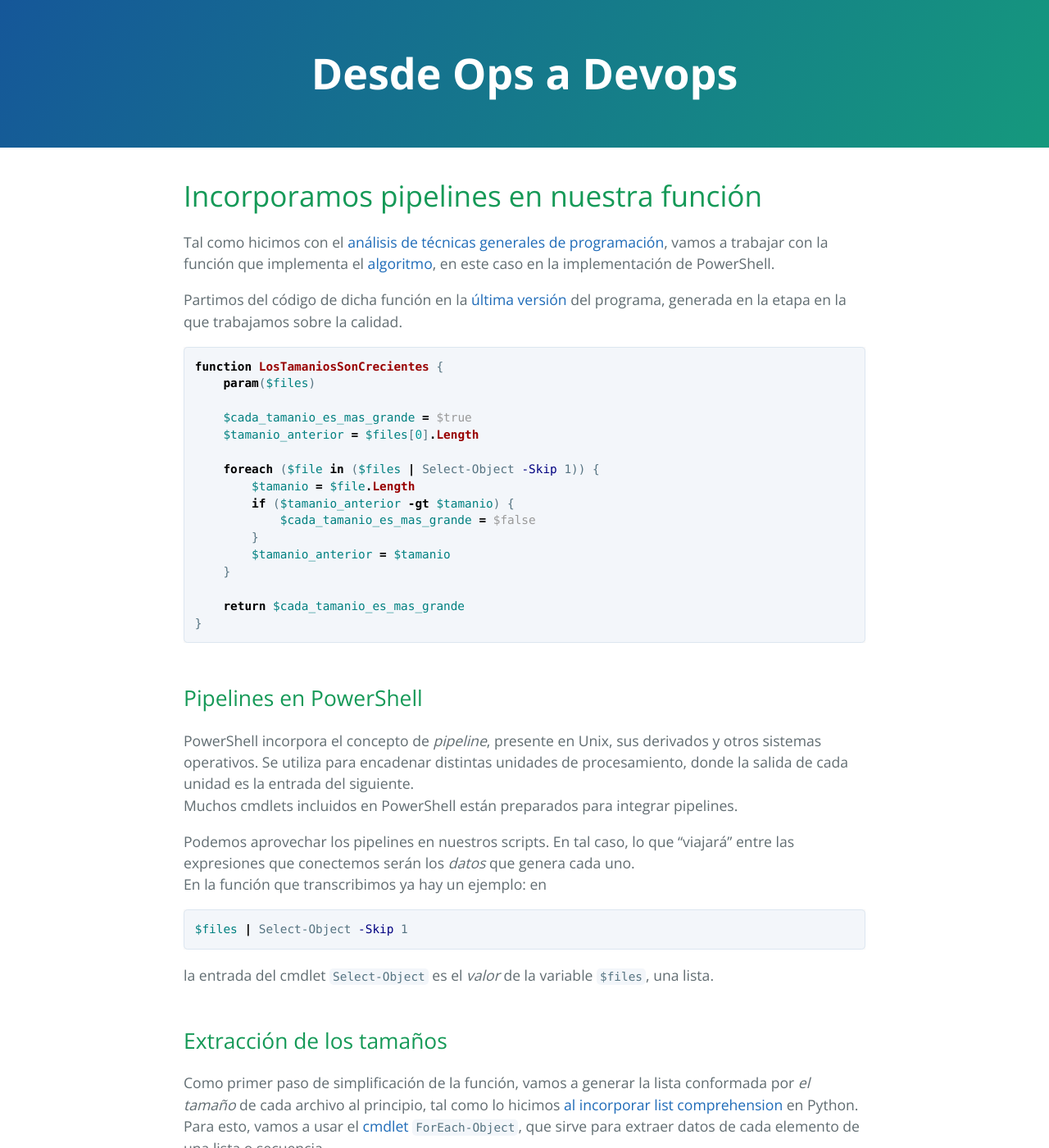
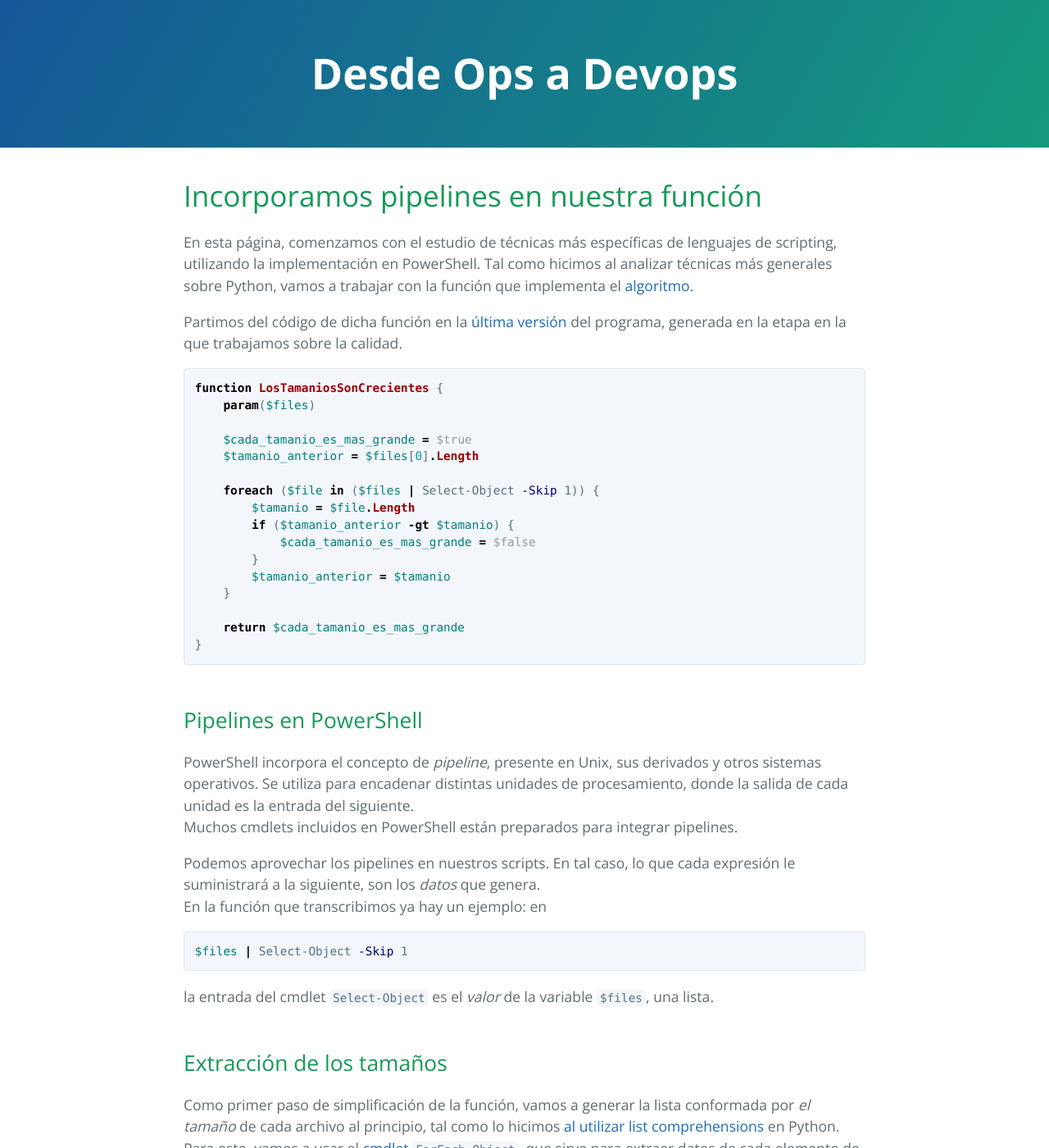
Before and after one commit to clombardi/design-thinking, a Jekyll site: the page built from logica-algoritmica/algoritmia-powershell/pipelines-intro.md, in a window 1280 px wide and 1400 px high. Shown: the whole window at 82% size. Built offline with Jekyll 4.4.1, drawn with Linux system fonts in a browser that asks for light colours; our own code applies the rules of GitHub Pages for plain Markdown files; some of the changed text lies outside the part shown.

Commit message:
unidad 2 algoritmia - powershell revisado

````diff
--- a/logica-algoritmica/algoritmia-powershell/pipelines-intro.md
+++ b/logica-algoritmica/algoritmia-powershell/pipelines-intro.md
@@ -1,5 +1,6 @@
 # Incorporamos pipelines en nuestra función
-Tal como hicimos con el [análisis de técnicas generales de programación](../algoritmia-python/zip.md), vamos a trabajar con la función que implementa el [algoritmo](../resolvamos/algoritmo.md), en este caso en la implementación de PowerShell.
+En esta página, comenzamos con el estudio de técnicas más específicas de lenguajes de scripting, utilizando la implementación en PowerShell.
+Tal como hicimos al analizar técnicas más generales sobre Python, vamos a trabajar con la función que implementa el [algoritmo](../resolvamos/algoritmo.md).
 
 Partimos del código de dicha función en la [última versión](../elevando/casos-limite-correcciones.md) del programa, generada en la etapa en la que trabajamos sobre la calidad.
 
@@ -27,7 +28,7 @@ PowerShell incorpora el concepto de _pipeline_, presente en Unix, sus derivados
 Se utiliza para encadenar distintas unidades de procesamiento, donde la salida de cada unidad es la entrada del siguiente.
 Muchos cmdlets incluidos en PowerShell están preparados para integrar pipelines.
 
-Podemos aprovechar los pipelines en nuestros scripts. En tal caso, lo que "viajará" entre las expresiones que conectemos serán los _datos_ que genera cada uno.
+Podemos aprovechar los pipelines en nuestros scripts. En tal caso, lo que cada expresión le suministrará a la siguiente, son los _datos_ que genera.
 En la función que transcribimos ya hay un ejemplo: en
 ``` powershell
 $files | Select-Object -Skip 1
@@ -35,7 +36,7 @@ $files | Select-Object -Skip 1
 la entrada del cmdlet `Select-Object` es el _valor_ de la variable `$files`, una lista.
 
 ## Extracción de los tamaños
-Como primer paso de simplificación de la función, vamos a generar la lista conformada por _el tamaño_ de cada archivo al principio, tal como lo hicimos [al incorporar list comprehension](../algoritmia-python/solo-tamanios.md) en Python.
+Como primer paso de simplificación de la función, vamos a generar la lista conformada por _el tamaño_ de cada archivo al principio, tal como lo hicimos [al utilizar list comprehensions](../algoritmia-python/solo-tamanios.md) en Python.
 Para esto, vamos a usar el [cmdlet `ForEach-Object`](https://docs.microsoft.com/en-us/powershell/module/microsoft.powershell.core/foreach-object?view=powershell-7), que sirve para extraer datos de cada elemento de una lista o secuencia.
 La especificación de qué dato extraer se realiza mediante una expresión entre llaves, en la que el elemento de la lista se referencia mediante `$_`.
 
@@ -50,7 +51,7 @@ function LosTamaniosSonCrecientes {
     param($files)
 
     $cada_tamanio_es_mas_grande = $true
-    $tamanios = $files | ForEach-Object Length
+    $tamanios = $files | ForEach-Object { $_.Length }
     $tamanio_anterior = $tamanios[0]
 
     foreach ($tamanio in ($tamanios | Select-Object -Skip 1)) {
@@ -82,7 +83,7 @@ Aunque no lo utilizaremos en este material, destacamos que la _condición_ que e
 Para esto, la expresión que indica qué dato extraer debe tener la forma de una alternativa:
 `if (<condicion>) { <dato_a_extraer> }`
 
-Por ejemplo, si queremos extraer la longitud de los archivos cuyo nombre termine con "3", en Python escribimos la siguiente list comprehension.
+Por ejemplo, para extraer la longitud de los archivos cuyo nombre termine con "3", en Python podemos utilizar la siguiente list comprehension.
 ``` python
 [file.Length for file in files if file.BaseName[-1] == "3"]
 ```
````
Also changed, not shown: other parts of logica-algoritmica/algoritmia-powershell/pipelines-intro.md (+1 -1 lines), logica-algoritmica/algoritmia-powershell/comprimiendo.md (+3 -3 lines), logica-algoritmica/algoritmia-powershell/zip.md (+3 -3 lines).
